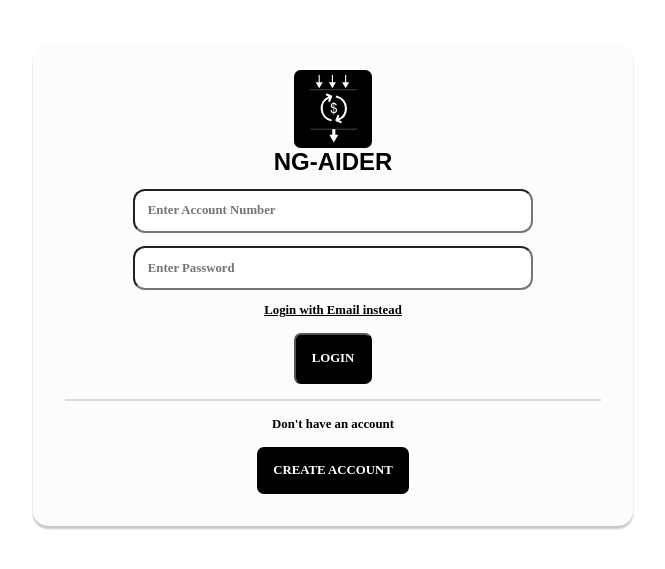
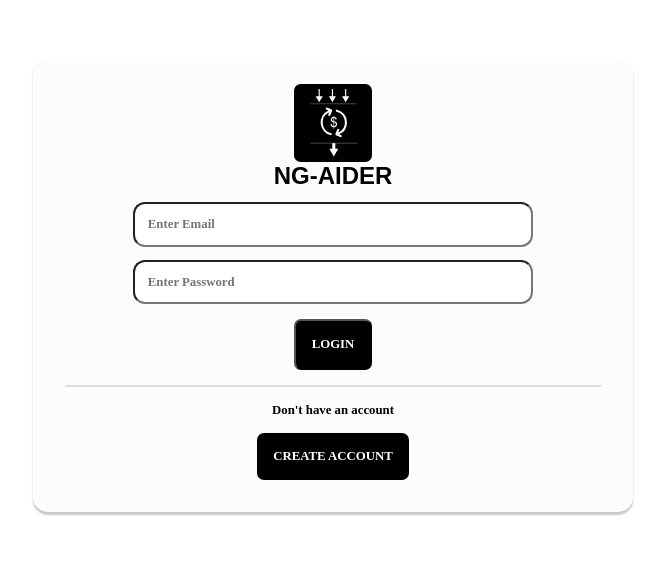
Before and after one commit to MLesky/Njangi-App, a React (Create React App) app in the folder njangi/: page / in a window 1280 px wide. Shown: the part 115-684 px from the top of the page, without its empty margins (307-972 px from the left). Built offline with nearby package versions, Linux system fonts and the light colour scheme; no server answers; a web font is replaced by a local one.

Commit message:
change login with account number to email

```diff
--- a/njangi/data/data.json
+++ b/njangi/data/data.json
@@ -1,10 +1,8 @@
 {
     "users": [
         {
-            "name": "Njangi User",
-            "accNo": "677665544",
-            "zip_code": "+237",
-            "email": "njangiuser@gmail.com",
+            "name": "Jone Jones",
+            "email": "njangi@user.com",
             "password": "abc123",
             "profile_pic": "https://firebasestorage.googleapis.com/v0/b/unify-bc2ad.appspot.com/o/rmz1cix3ff-156%3A1855?alt=media&token=7280be61-e5ab-453f-ab0c-19c66f54b0fb",
             "groups": []
--- a/njangi/src/components/LogInPage.js
+++ b/njangi/src/components/LogInPage.js
@@ -6,42 +6,43 @@ import useFetch from './useFetch';
 
 const LogInPage = () => {
     const {data: userData} = useFetch('http://localhost:8000/users');
-    const [accNo, setAccNo] = useState('');
+    const [email, setEmail] = useState('');
     const [password, setPassword] = useState('');
     const [errors, setErrors] = useState({});
     const [style, setStyle] = useState('');
     const [isFound, setIsFound] = useState(false);
 
-    const validate = (accNo, password) => {
+    const validate = (email, password) => {
         const errors = {};
         setIsFound(false);
         setStyle('danger');
 
         userData.forEach(user => {
-            if(accNo === user.accNo || accNo === user.zip_code + user.accNo){
+            if(email === user.email){
                 if(password === user.password){
                     setIsFound(true);
-                    errors.accNo = "Welcome " + user.name;
+                    errors.email = "Welcome " + user.name;
                     setStyle('success');
                 }
                 else {
                     errors.password = "Wrong password";
                 }
             }
-            else errors.accNo = "Account not found"
+            else errors.email = "Account not found"
         });
 
-        if(!accNo) errors.accNo = "Account number cannot be blank";
+        if(!email) errors.email= "Email cannot be blank";
         if(!password) errors.password = "Password cannot be blank";
+
         return errors;
     }
 
     const handleSubmit = event => {
         event.preventDefault();
-        const errors = validate(accNo, password);
+        const errors = validate(email, password);
         setErrors(errors);
         if(Object.keys(errors).length == 0){
-            setAccNo('');
+            setEmail('');
             setPassword('');
         }
     }
@@ -64,10 +65,10 @@ const LogInPage = () => {
                 <form onSubmit={handleSubmit}>
                     <input
                         type="text"
-                        value={accNo}
-                        name="accNo"
-                        placeholder='Enter Account Number'
-                        onChange={(event) => setAccNo(event.target.value)}
+                        value={email}
+                        name="email"
+                        placeholder='Enter Email'
+                        onChange={(event) => setEmail(event.target.value)}
                     />
                     <input
                         type="password"
@@ -76,10 +77,6 @@ const LogInPage = () => {
                         placeholder='Enter Password'
                         onChange={(event) => setPassword(event.target.value)}
                     />
-
-                    <p className='email'>
-                        <a href="#">Login with Email instead</a>
-                    </p>
 
                     <button type="submit" className="btn color-white">LOGIN</button>
                 </form>
--- a/njangi/src/index.css
+++ b/njangi/src/index.css
@@ -124,12 +124,6 @@
 p, .btn, input {
   font-weight: bolder;
   font-size: 0.8em;
-}
-
-.email {
-  text-align: center;
-  text-decoration: none;
-  color: var(--primary);
 }
 
 a {
```
Also changed, not shown: 1 other file (tests, documents, lock files or other folders).
